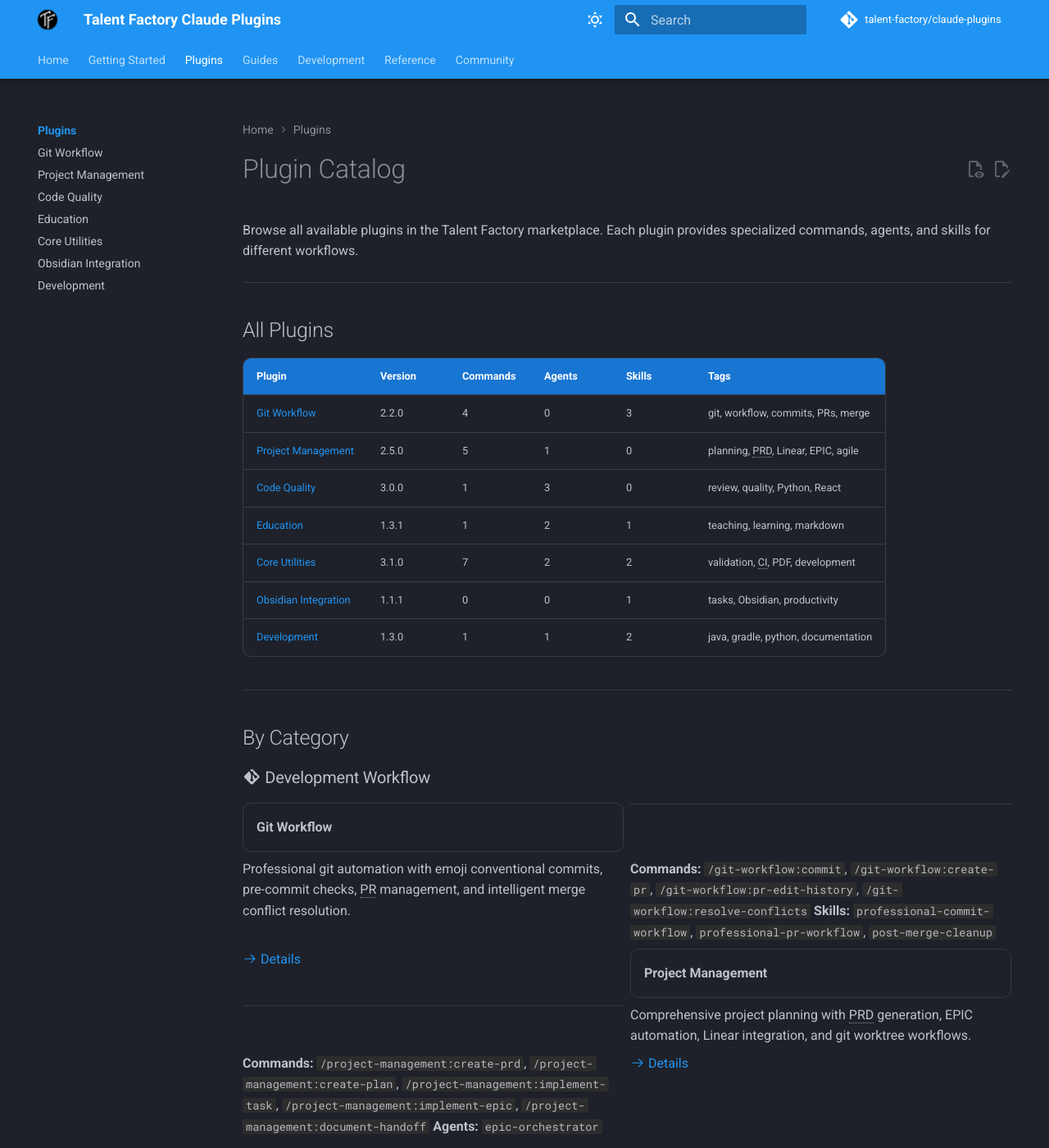
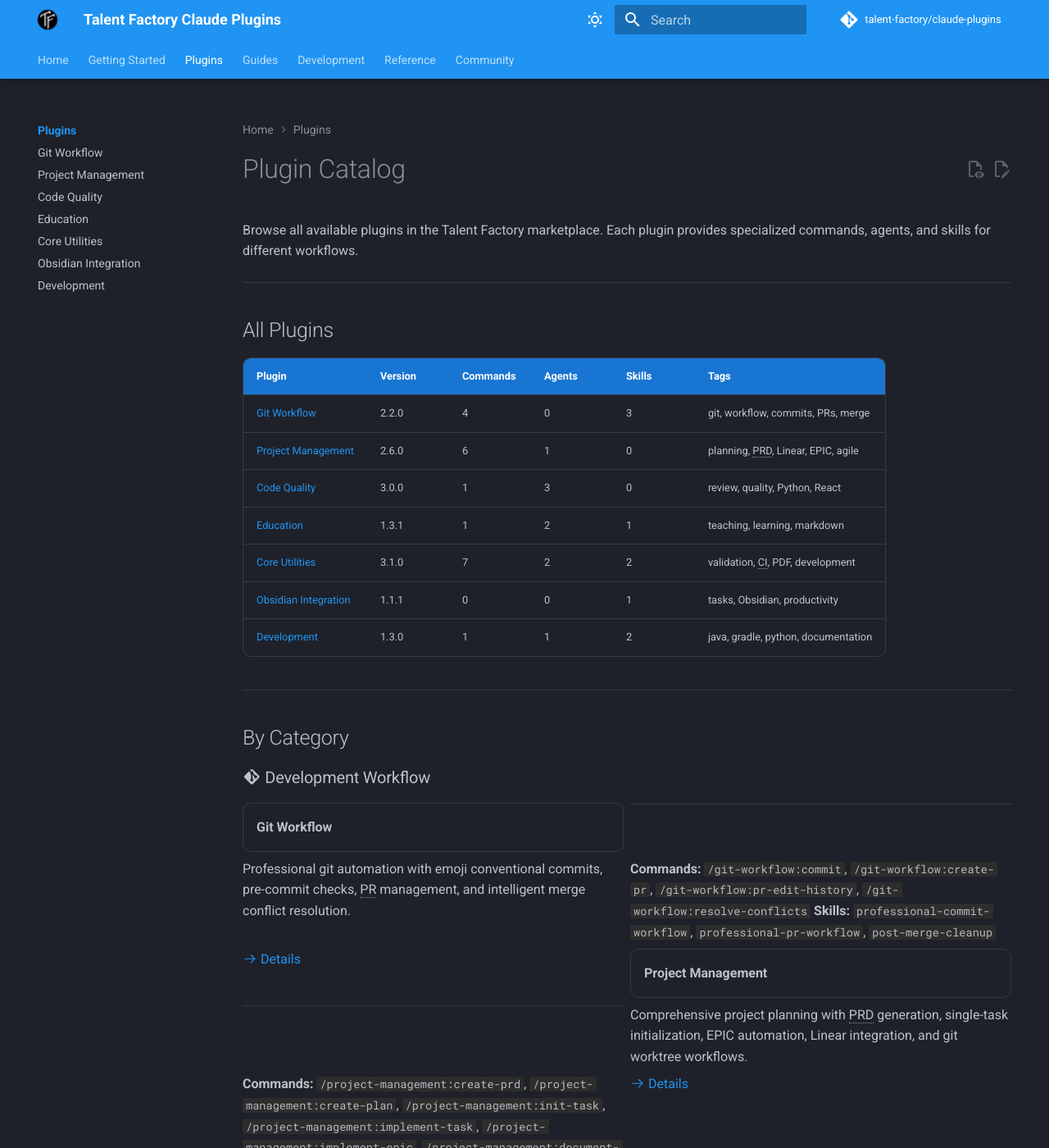
Before and after one commit to talent-factory/claude-plugins, an MkDocs documentation site: the page built from docs/plugins/index.md, in a window 1280 px wide and 1400 px high. Shown: the whole window at 82% size. Built offline with MkDocs 1.6.1 and Material for MkDocs 9.7.7, drawn with Linux system fonts in a browser that asks for light colours; comment, search, counter and statistics services are not loaded.

Commit message:
📚 docs: Synchronisiere Dokumentation für init-task 2.6.0
- docs/plugins/index.md: Version 2.5.0 → 2.6.0, Commands 5 → 6, init-task ergänzt
- CLAUDE.md: /project-management:init-task in Plugin Types ergänzt

```diff
--- a/docs/plugins/index.md
+++ b/docs/plugins/index.md
@@ -9,7 +9,7 @@
 | Plugin                                      | Version | Commands | Agents | Skills | Tags                                |
 | ------------------------------------------- | ------- | -------- | ------ | ------ | ----------------------------------- |
 | [Git Workflow](git-workflow.md)             | 2.2.0   | 4        | 0      | 3      | git, workflow, commits, PRs, merge  |
-| [Project Management](project-management.md) | 2.5.0   | 5        | 1      | 0      | planning, PRD, Linear, EPIC, agile  |
+| [Project Management](project-management.md) | 2.6.0   | 6        | 1      | 0      | planning, PRD, Linear, EPIC, agile  |
 | [Code Quality](code-quality.md)             | 3.0.0   | 1        | 3      | 0      | review, quality, Python, React      |
 | [Education](education.md)                   | 1.3.1   | 1        | 2      | 1      | teaching, learning, markdown        |
 | [Core Utilities](core.md)                   | 3.1.0   | 7        | 2      | 2      | validation, CI, PDF, development    |
@@ -39,9 +39,9 @@
 
   ***
 
-  Comprehensive project planning with PRD generation, EPIC automation, Linear integration, and git worktree workflows.
+  Comprehensive project planning with PRD generation, single-task initialization, EPIC automation, Linear integration, and git worktree workflows.
 
-  **Commands:** `/project-management:create-prd`, `/project-management:create-plan`, `/project-management:implement-task`, `/project-management:implement-epic`, `/project-management:document-handoff`
+  **Commands:** `/project-management:create-prd`, `/project-management:create-plan`, `/project-management:init-task`, `/project-management:implement-task`, `/project-management:implement-epic`, `/project-management:document-handoff`
   **Agents:** `epic-orchestrator`
 
   [:octicons-arrow-right-24: Details](project-management.md)
```
Also changed, not shown: CLAUDE.md (+1 -1 lines).
